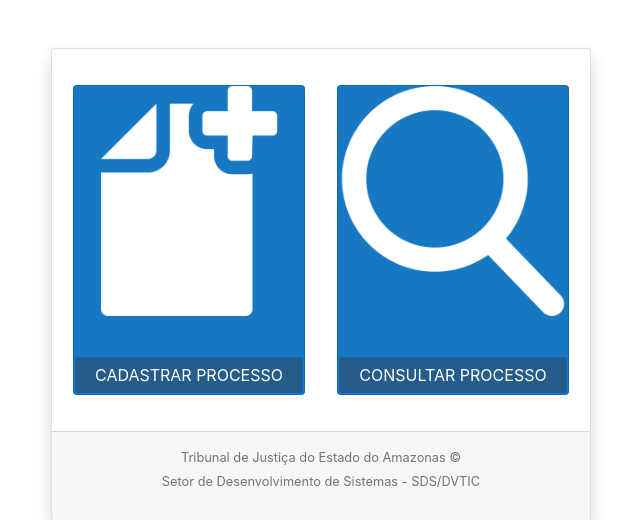
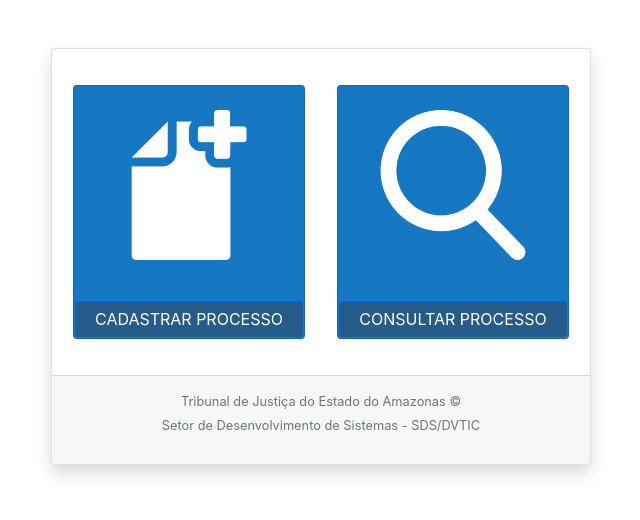
Before and after one commit to julialuiza/Sistema_Alvara, a PHP site: page / in a window 1280 px wide. Shown: the part 130-650 px from the top of the page, without its empty margins (319-959 px from the left). Run offline with PHP 8.4, Linux system fonts and the light colour scheme.

Commit message:
ajustes pagina inicial

```diff
--- a/index.php
+++ b/index.php
@@ -31,7 +31,7 @@
               <div class="row">
                 <div class="col-lg-6 col-sm-12 p-3">
                   <div class="card card-custom">
-                    <img src="content/image/file.png" class="card-img-top mx-auto" alt="icone de cadastrar processo">
+                    <img src="content/image/file.png" class="card-img-top mx-auto mt-4" alt="icone de cadastrar processo" style="width: 150px;">
                     <div class="card-body">
                     </div>
                      <a href="view/cadastrar.php" class="btn btn-primary btn-block btn-custom">CADASTRAR PROCESSO</a>
@@ -40,7 +40,7 @@
 
                 <div class="col-lg-6 col-sm-12 p-3">
                   <div class="card card-custom">
-                    <img src="content/image/search.png" class="card-img-top mx-auto" alt="icone de consultar processo">
+                    <img src="content/image/search.png" class="card-img-top mx-auto mt-4" alt="icone de consultar processo" style="width: 150px;">
                     <div class="card-body">
                     </div>
                     <a href="view/consultar.php" class="btn btn-primary btn-block btn-custom">CONSULTAR PROCESSO</a>
```
Also changed, not shown: content/css/estiloGeral.css (line endings or trailing spaces).
